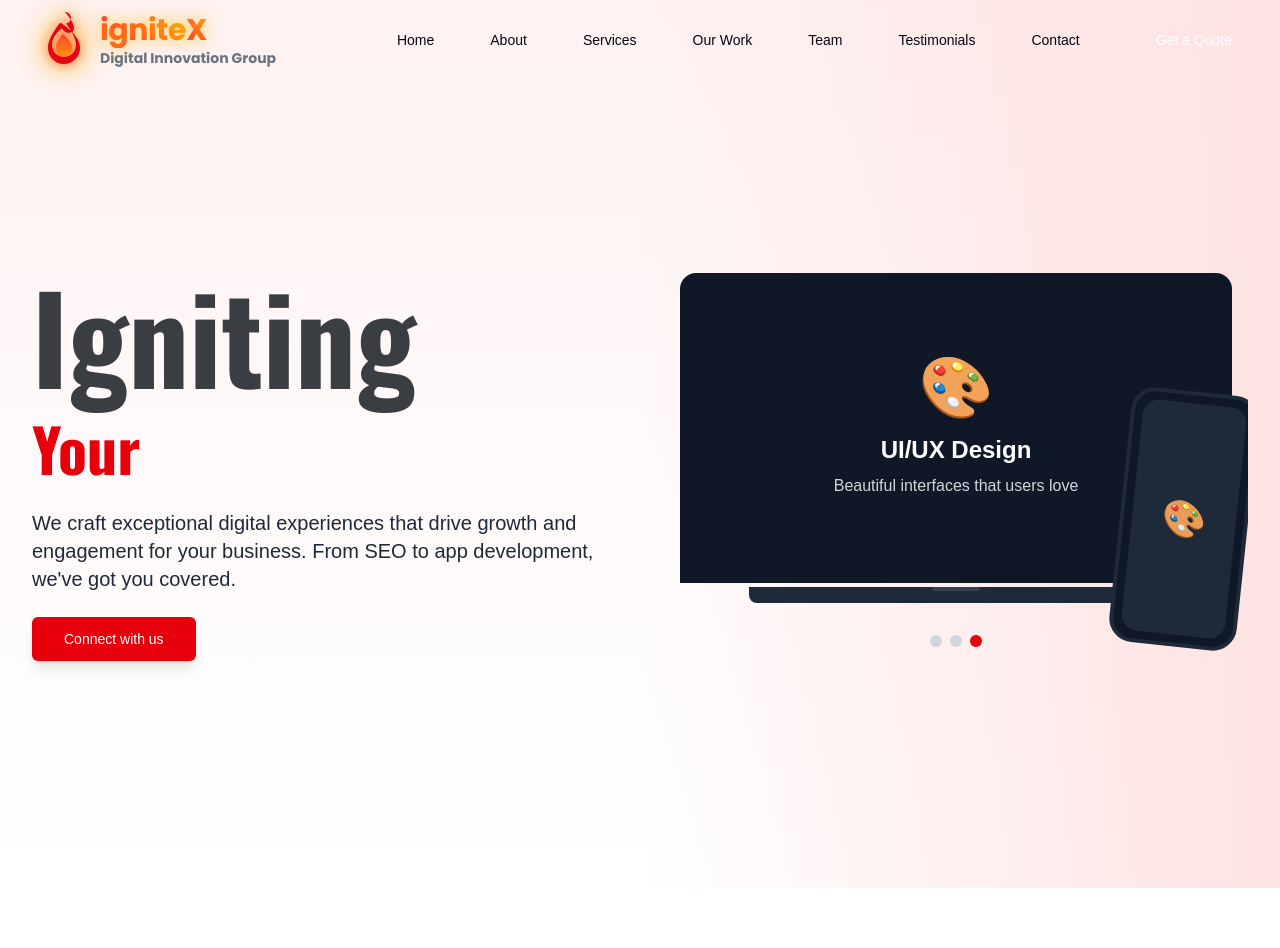
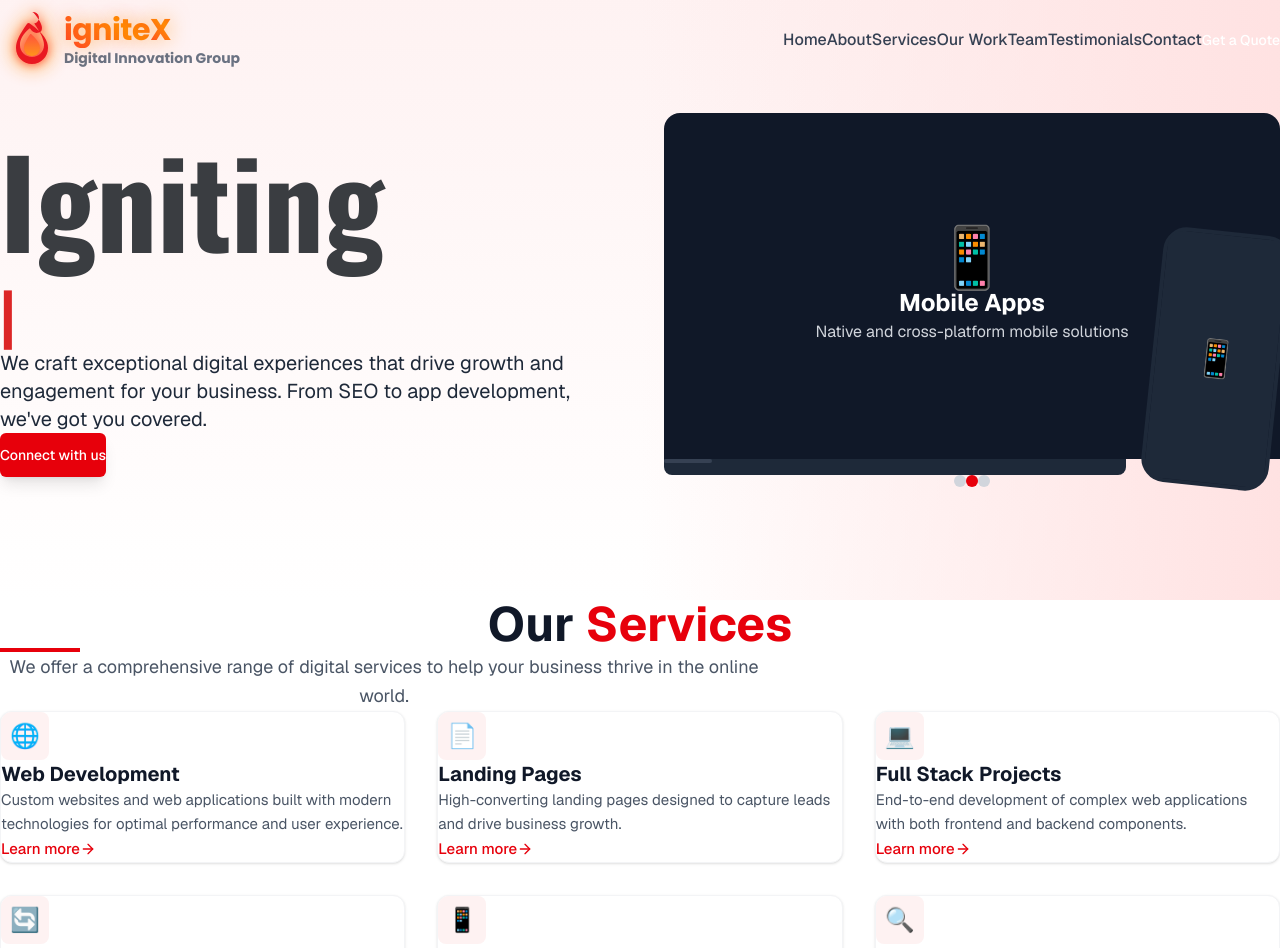
Before and after one commit to spritualrahul/IgniteX, a Next.js app in the folder my-app/: page / in a window 1280 px wide. Shown: the top 948 px of the page. Built offline with nearby package versions, Linux system fonts and the light colour scheme.

Commit message:
Revert last commit

```diff
--- a/my-app/src/app/globals.css
+++ b/my-app/src/app/globals.css
@@ -6,10 +6,12 @@
   51%, 100% { opacity: 0; }
 }
 
-
 :root {
   --background: #ffffff;
   --foreground: #171717;
+  --max-width: 1280px;
+  --header-height: 5rem;
+  --section-padding: 2rem;
 }
 
 @theme inline {
@@ -19,15 +21,91 @@
   --font-mono: var(--font-geist-mono);
 }
 
+/* Base responsive typography */
+html {
+  font-size: 16px;
+  scroll-behavior: smooth;
+}
+
+@media (max-width: 1024px) {
+  html {
+    font-size: 15px;
+  }
+}
+
+@media (max-width: 768px) {
+  html {
+    font-size: 14px;
+  }
+}
+
+@media (max-width: 480px) {
+  html {
+    font-size: 13px;
+  }
+}
+
+/* Base styles */
+* {
+  margin: 0;
+  padding: 0;
+  box-sizing: border-box;
+}
+
+body {
+  background: var(--background);
+  color: var(--foreground);
+  font-family: var(--font-geist-sans), system-ui, -apple-system, sans-serif;
+  line-height: 1.6;
+  overflow-x: hidden;
+  text-rendering: optimizeLegibility;
+  -webkit-font-smoothing: antialiased;
+  -moz-osx-font-smoothing: grayscale;
+}
+
+/* Responsive container */
+.container {
+  width: 100%;
+  max-width: var(--max-width);
+  margin: 0 auto;
+  padding: 0 1.5rem;
+}
+
+/* Responsive media */
+img, video, iframe {
+  max-width: 100%;
+  height: auto;
+  display: block;
+}
+
+/* Responsive tables */
+table {
+  width: 100%;
+  border-collapse: collapse;
+  margin: 1rem 0;
+}
+
+/* Dark mode */
 @media (prefers-color-scheme: dark) {
   :root {
     --background: #0a0a0a;
     --foreground: #ededed;
   }
+
+  body {
+    color-scheme: dark;
+  }
 }
 
-body {
-  background: var(--background);
-  color: var(--foreground);
-  font-family: Arial, Helvetica, sans-serif;
+/* Print styles */
+@media print {
+  body {
+    background: white;
+    color: black;
+    font-size: 12pt;
+  }
+
+  .no-print {
+    display: none !important;
+  }
 }
--- a/my-app/src/components/Navbar.tsx
+++ b/my-app/src/components/Navbar.tsx
@@ -48,9 +48,9 @@ export function Navbar() {
         isScrolled ? "bg-white/95 backdrop-blur-md shadow-md" : "bg-transparent"
       }`}
     >
-      <nav className="max-w-7xl mx-auto px-4 sm:px-6 lg:px-8">
-        <div className="flex items-center justify-between h-20">
-          <div className="flex-shrink-0">
+      <nav className="w-full max-w-[var(--max-width)] mx-auto px-4 sm:px-6 lg:px-8">
+        <div className="flex items-center justify-between h-16 md:h-20">
+          <div className="flex items-center flex-shrink-0">
             <style jsx global>{`
   @keyframes flame {
     0%, 100% {
@@ -137,16 +137,16 @@ export function Navbar() {
             </Link>
           </div>
           <div className="hidden md:block">
-            <div className="ml-10 flex items-baseline space-x-8">
+            <div className="ml-4 md:ml-10 flex items-center space-x-1 md:space-x-2 lg:space-x-4">
               {navItems.map((item) => (
-                <a
+                <Link
                   key={item.name}
                   href={item.href}
                   onClick={(e) => scrollToSection(e, item.href)}
-                  className="text-gray-950 hover:text-primary px-3 py-2 rounded-md text-sm font-medium transition-colors cursor-pointer"
+                  className="px-2 py-1 md:px-3 md:py-2 text-sm md:text-base font-medium text-gray-700 hover:text-red-600 transition-colors whitespace-nowrap"
                 >
                   {item.name}
-                </a>
+                </Link>
               ))}
               <Button className="ml-4 bg-primary hover:bg-primary/90">
                 Get a Quote
@@ -154,22 +154,25 @@ export function Navbar() {
             </div>
           </div>
           <div className="md:hidden">
-            <Button
-              variant="ghost"
-              size="icon"
+            <button
               onClick={() => setIsOpen(!isOpen)}
-              aria-label="Toggle menu"
-              className="text-secondary hover:bg-gray-100"
+              className="inline-flex items-center justify-center p-2 rounded-md text-gray-700 hover:text-red-600 focus:outline-none transition-colors"
+              aria-expanded={isOpen}
+              aria-label={isOpen ? 'Close menu' : 'Open menu'}
             >
-              {isOpen ? <X className="h-6 w-6" /> : <Menu className="h-6 w-6" />}
-            </Button>
+              {isOpen ? (
+                <X className="block h-6 w-6" aria-hidden="true" />
+              ) : (
+                <Menu className="block h-6 w-6" aria-hidden="true" />
+              )}
+            </button>
           </div>
         </div>
         {isOpen && (
           <div className="md:hidden bg-white rounded-lg shadow-lg mt-2 py-2">
             <div className="px-2 pt-2 pb-3 space-y-1 sm:px-3">
               {navItems.map((item) => (
-                <a
+                <Link
                   key={item.name}
                   href={item.href}
                   onClick={(e) => {
@@ -179,7 +182,7 @@ export function Navbar() {
                   className="block px-3 py-2 rounded-md text-base font-medium text-gray-950 hover:text-primary hover:bg-gray-50 cursor-pointer"
                 >
                   {item.name}
-                </a>
+                </Link>
               ))}
               <Button className="w-full mt-2 bg-primary hover:bg-primary/90">
                 Get a Quote
--- a/my-app/src/components/ServicesSection.tsx
+++ b/my-app/src/components/ServicesSection.tsx
@@ -76,43 +76,53 @@ export default function ServicesSection({ showAll = false }) {
   };
 
   return (
-    <section id="services" className="py-20 px-4 md:px-8 bg-white">
-      <div className="max-w-6xl mx-auto">
+    <section id="services" className="py-12 sm:py-16 lg:py-20 px-4 sm:px-6 lg:px-8 bg-white">
+      <div className="w-full max-w-[var(--max-width)] mx-auto">
         <motion.div
           initial={{ opacity: 0, y: 20 }}
           whileInView={{ opacity: 1, y: 0 }}
-          viewport={{ once: true }}
-          className="text-center mb-16"
+          viewport={{ once: true, margin: "-100px" }}
+          className="text-center mb-12 sm:mb-16 lg:mb-20 px-2"
         >
-          <h2 className="text-4xl md:text-5xl font-bold mb-6 text-gray-900">
+          <h2 className="text-3xl sm:text-4xl lg:text-5xl font-bold mb-4 sm:mb-6 text-gray-900">
             Our <span className="text-red-600">Services</span>
           </h2>
-          <div className="w-20 h-1 bg-red-600 mx-auto mb-10"></div>
-          <p className="text-lg text-gray-600 max-w-3xl mx-auto leading-relaxed">
+          <div className="w-16 sm:w-20 h-1 bg-red-600 mx-auto mb-8 sm:mb-10"></div>
+          <p className="text-base sm:text-lg text-gray-600 max-w-3xl mx-auto leading-relaxed">
             We offer a comprehensive range of digital services to help your business thrive in the online world.
           </p>
         </motion.div>
 
-        <div className="grid grid-cols-1 md:grid-cols-2 lg:grid-cols-3 gap-8">
+        <div className="grid grid-cols-1 sm:grid-cols-2 lg:grid-cols-3 gap-6 sm:gap-8">
           {displayServices.map((service, index) => (
             <motion.div
               key={service.slug}
               custom={index}
               initial="hidden"
               whileInView="visible"
-              viewport={{ once: true }}
+              viewport={{ once: true, margin: "-50px" }}
               variants={fadeIn}
-              className="bg-white p-6 rounded-xl shadow-lg hover:shadow-xl transition-shadow duration-300 border border-gray-100"
+              className="group bg-white rounded-xl shadow-sm hover:shadow-md transition-all duration-300 overflow-hidden border border-gray-100 hover:border-red-50"
             >
-              <div className="text-4xl mb-4">{service.icon}</div>
-              <h3 className="text-xl font-semibold mb-3 text-gray-800">{service.title}</h3>
-              <p className="text-gray-600 mb-4">{service.description}</p>
-              <Link
-                href={`/services#${service.slug}`}
-                className="text-red-600 hover:text-red-700 font-medium inline-flex items-center"
-              >
-                Learn more <ArrowRight className="ml-1 h-4 w-4" />
-              </Link>
+              <div className="p-5 sm:p-6 md:p-7">
+                <div className="w-12 h-12 flex items-center justify-center rounded-lg bg-red-50 text-2xl mb-4 group-hover:bg-red-100 transition-colors duration-300">
+                  {service.icon}
+                </div>
+                <h3 className="text-lg sm:text-xl font-bold text-gray-900 mb-2">
+                  {service.title}
+                </h3>
+                <p className="text-gray-600 text-sm sm:text-[0.9375rem] leading-relaxed mb-4">
+                  {service.description}
+                </p>
+                <Link
+                  href={`/services/${service.slug}`}
+                  className="inline-flex items-center text-red-600 hover:text-red-700 font-medium text-sm sm:text-[0.9375rem] group-hover:translate-x-1 transition-all duration-300"
+                  aria-label={`Learn more about ${service.title}`}
+                >
+                  Learn more
+                  <ArrowRight className="ml-1 w-4 h-4 flex-shrink-0" />
+                </Link>
+              </div>
             </motion.div>
           ))}
         </div>
```
